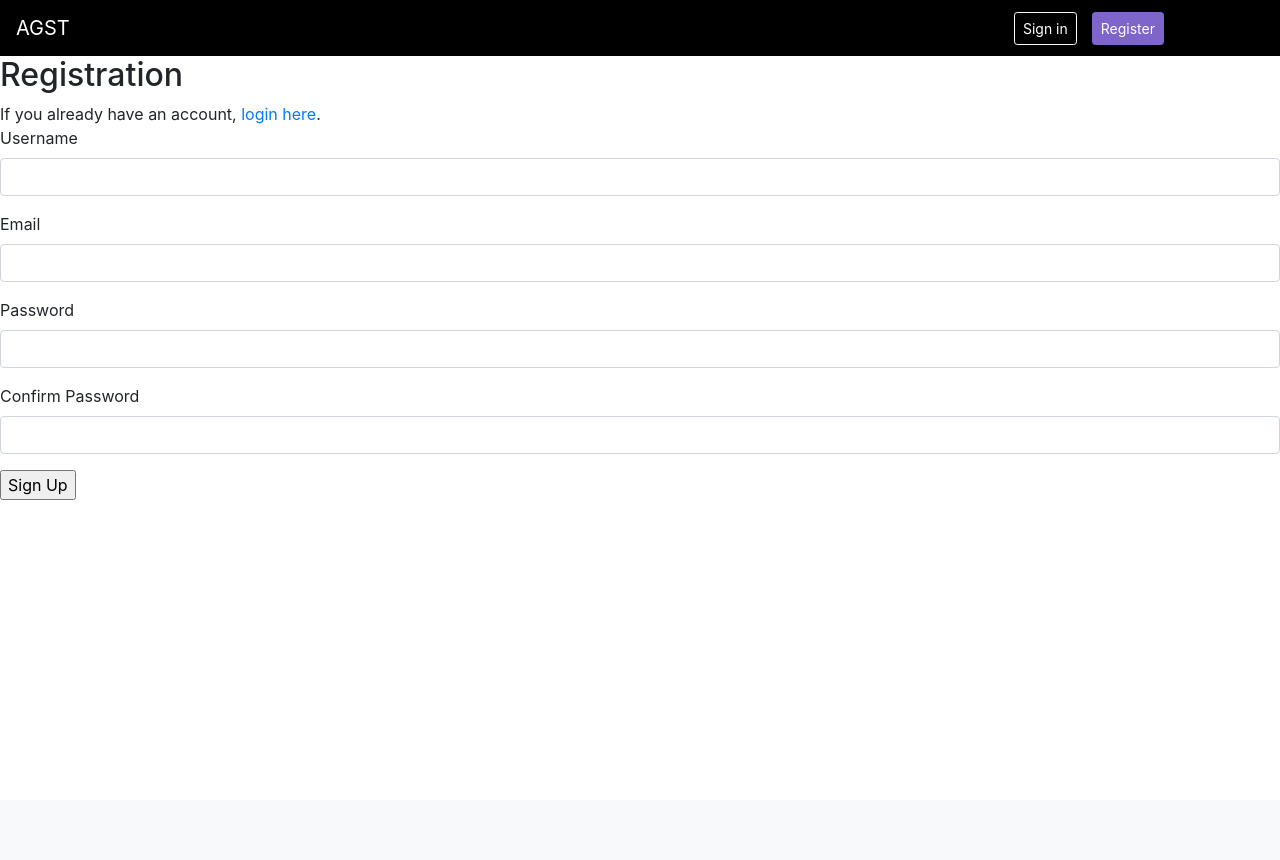
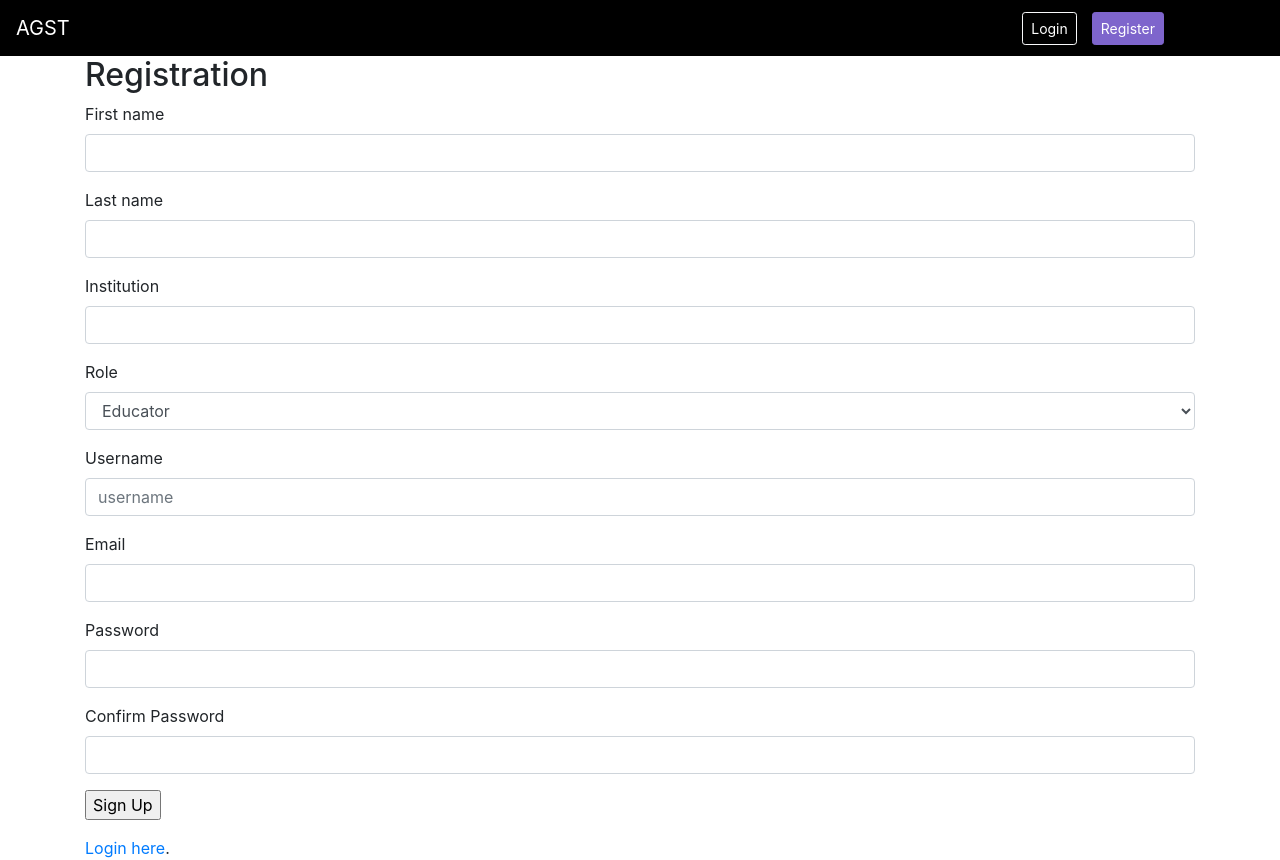
Before and after one commit to sinmi-hub/AGST, a Flask app: page /register in a window 1280 px wide. Before the commit the page ends 500 px from the top, so only its background shows below. Run offline with Flask 2, Linux system fonts and the light colour scheme; parts of the project's set-up code (start-up, migrations or seed data) failed here and were passed over; some libraries are stand-ins or nearby versions.

Commit message:
Account page creation

```diff
--- a/flask_app/templates/404.html
+++ b/flask_app/templates/404.html
@@ -4,6 +4,6 @@
 <div class="container">
     <h1>404 - Page Not Found</h1>
     <p>The page you are looking for does not exist. That is all I can tell you.</p>
-    <a href="{{ url_for('movies.index') }}">Return to Home</a>
+    <a href="{{ url_for('content.index') }}">Return to Home</a>
 </div>
 {% endblock %}
--- a/flask_app/templates/base.html
+++ b/flask_app/templates/base.html
@@ -21,15 +21,18 @@
         <!-- Header-->
         {% block header %} {% endblock %}
 
+
+        <div class="container">
+            <main>
+                {% block content %}{% endblock %}
+            </main>
+        </div>
+
+        <!-- footer -->
+        <!-- {% include 'footer.html' %}  -->
+
         <script src="https://code.jquery.com/jquery-3.4.1.slim.min.js" integrity="sha384-J6qa4849blE2+poT4WnyKhv5vZF5SrPo0iEjwBvKU7imGFAV0wwj1yYfoRSJoZ+n" crossorigin="anonymous"></script>
         <script src="https://cdn.jsdelivr.net/npm/popper.js@1.16.0/dist/umd/popper.min.js" integrity="sha384-Q6E9RHvbIyZFJoft+2mJbHaEWldlvI9IOYy5n3zV9zzTtmI3UksdQRVvoxMfooAo" crossorigin="anonymous"></script>
         <script src="https://stackpath.bootstrapcdn.com/bootstrap/4.4.1/js/bootstrap.min.js" integrity="sha384-wfSDF2E50Y2D1uUdj0O3uMBJnjuUD4Ih7YwaYd1iqfktj0Uod8GCExl3Og8ifwB6" crossorigin="anonymous"></script>
-
-        <main>
-            {% block content %}{% endblock %}
-        </main>
-
-        <!-- footer -->
-        <!-- {% include 'footer.html' %}  -->
     </body>
 </html>
--- a/flask_app/templates/header.html
+++ b/flask_app/templates/header.html
@@ -13,20 +13,23 @@
         <div class="collapse navbar-collapse" id="navbarCollapse">
             <ul class="navbar-nav ml-auto">
                 {% if current_user.is_authenticated %}
+
                 <li class="nav-item">
-                    <a class="nav-link" href="{{ url_for('users.account') }}">
+                    <a class="nav-link btn btn-primary btn-sm" aria-pressed="true" href="{{ url_for('users.logout') }}">
+                        Logout
+                    </a>
+                </li>
+                <li class="nav-item">
+                    <a class="nav-link btn btn-outline-light  btn-sm" href="{{ url_for('users.account') }}">
                         Account
                     </a>
                 </li>
-                <li class="nav-item">
-                    <a class="nav-link" href="{{ url_for('users.logout') }}">
-                        Logout
-                    </a>
-                </li>
+
                 {% else %}
+
                 <li class="nav-item">
                     <a class="nav-link btn btn-outline-light  btn-sm"  href="{{ url_for('users.login') }}">
-                        Sign in
+                        Login
                     </a>
                 </li>
                 <li class="nav-item">
--- a/flask_app/templates/register.html
+++ b/flask_app/templates/register.html
@@ -1,25 +1,79 @@
 {% extends "header.html" %}
+
 {% block content %}
 <div class="row">
     <div class="col">
         <h2>Registration</h2>
     </div>
 </div>
-<div class="row">
-    <div class="col">
-        {# Ask the user to login if they already have an account #}
-        If you already have an account, <a href="{{ url_for('users.login') }}">login here</a>.
-    </div>
-</div>
+
 <!-- Registration Form: -->
 <div class="row">
     <div class="col">
         {# Registration form rendered with Bootstrap #}
         <form method="POST" action="">
             {{ form.csrf_token }}
+            <!------ first name ------------>
+            <div class="form-group">
+                {{ form.firstname.label}}
+                {{ form.firstname(class="form-control") }}
+
+                {% if form.firstname.errors %}
+                <div class="alert alert-warning" role="alert">
+                    {% for error in form.firstname.errors %}
+                    <span>{{ error }}</span>
+                    {% endfor %}
+                </div>
+                {% endif %}
+            </div>
+
+            <!------ last name ------------>
+            <div class="form-group">
+                {{ form.lastname.label}}
+                {{ form.lastname(class="form-control") }}
+
+                {% if form.lastname.errors %}
+                <div class="alert alert-warning" role="alert">
+                    {% for error in form.lastname.errors %}
+                    <span>{{ error }}</span>
+                    {% endfor %}
+                </div>
+                {% endif %}
+            </div>
+
+             <!------ institution ------------>
+            <div class="form-group">
+                {{ form.institution.label}}
+                {{ form.institution(class="form-control") }}
+
+                {% if form.institution.errors %}
+                <div class="alert alert-warning" role="alert">
+                    {% for error in form.institution.errors %}
+                    <span>{{ error }}</span>
+                    {% endfor %}
+                </div>
+                {% endif %}
+            </div>
+
+            <!------ role ------------>
+            <div class="form-group">
+                {{ form.role.label}}
+                {{ form.role(class="form-control") }}
+
+                {% if form.role.errors %}
+                <div class="alert alert-warning" role="alert">
+                    {% for error in form.role.errors %}
+                    <span>{{ error }}</span>
+                    {% endfor %}
+                </div>
+                {% endif %}
+            </div>
+
+            <!------ username -------->
             <div class="form-group">
                 {{ form.username.label }}
-                {{ form.username(class="form-control") }}
+                {{ form.username(class="form-control", placeholder="username") }}
+
                 {% if form.username.errors %}
                 <div class="alert alert-warning" role="alert">
                     {% for error in form.username.errors %}
@@ -28,9 +82,12 @@
                 </div>
                 {% endif %}
             </div>
+
+            <!------ email ------------>
             <div class="form-group">
                 {{ form.email.label }}
                 {{ form.email(class="form-control") }}
+
                 {% if form.email.errors %}
                 <div class="alert alert-warning" role="alert">
                     {% for error in form.email.errors %}
@@ -39,9 +96,12 @@
                 </div>
                 {% endif %}
             </div>
+
+            <!------ password ------------>
             <div class="form-group">
                 {{ form.password.label }}
                 {{ form.password(class="form-control") }}
+
                 {% if form.password.errors %}
                 <div class="alert alert-warning" role="alert">
                     {% for error in form.password.errors %}
@@ -50,9 +110,12 @@
                 </div>
                 {% endif %}
             </div>
+
+            <!------ password confirmation ------------>
             <div class="form-group">
                 {{ form.confirm_password.label }}
                 {{ form.confirm_password(class="form-control") }}
+
                 {% if form.confirm_password.errors %}
                 <div class="alert alert-warning" role="alert">
                     {% for error in form.confirm_password.errors %}
@@ -61,9 +124,17 @@
                 </div>
                 {% endif %}
             </div>
+
             {{ form.submit() }}
         </form>
     </div>
 </div>
 
+<!--Message to reroute user to login-->
+<div class="row">
+    <div class="col">
+        <a href="{{ url_for('users.login') }}">Login here</a>.
+    </div>
+</div>
+
 {% endblock %}
```
Also changed, not shown: flask_app/templates/account.html (+64 -11 lines), flask_app/templates/login.html (+13 -16 lines), flask_app/templates/query.html (added, +21 -0 lines), flask_app/templates/school_detail.html (renamed from flask_app/templates/content_view.html).
